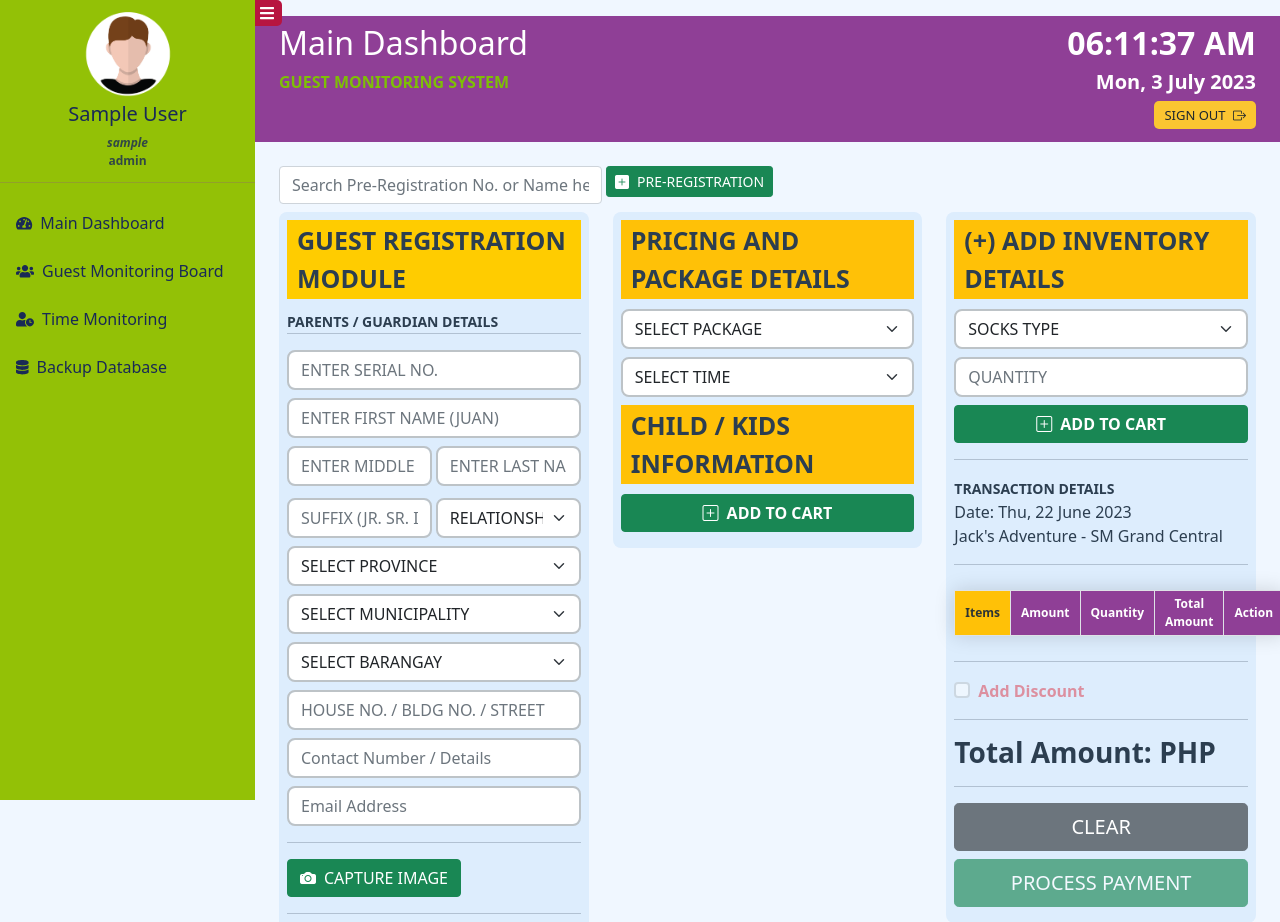
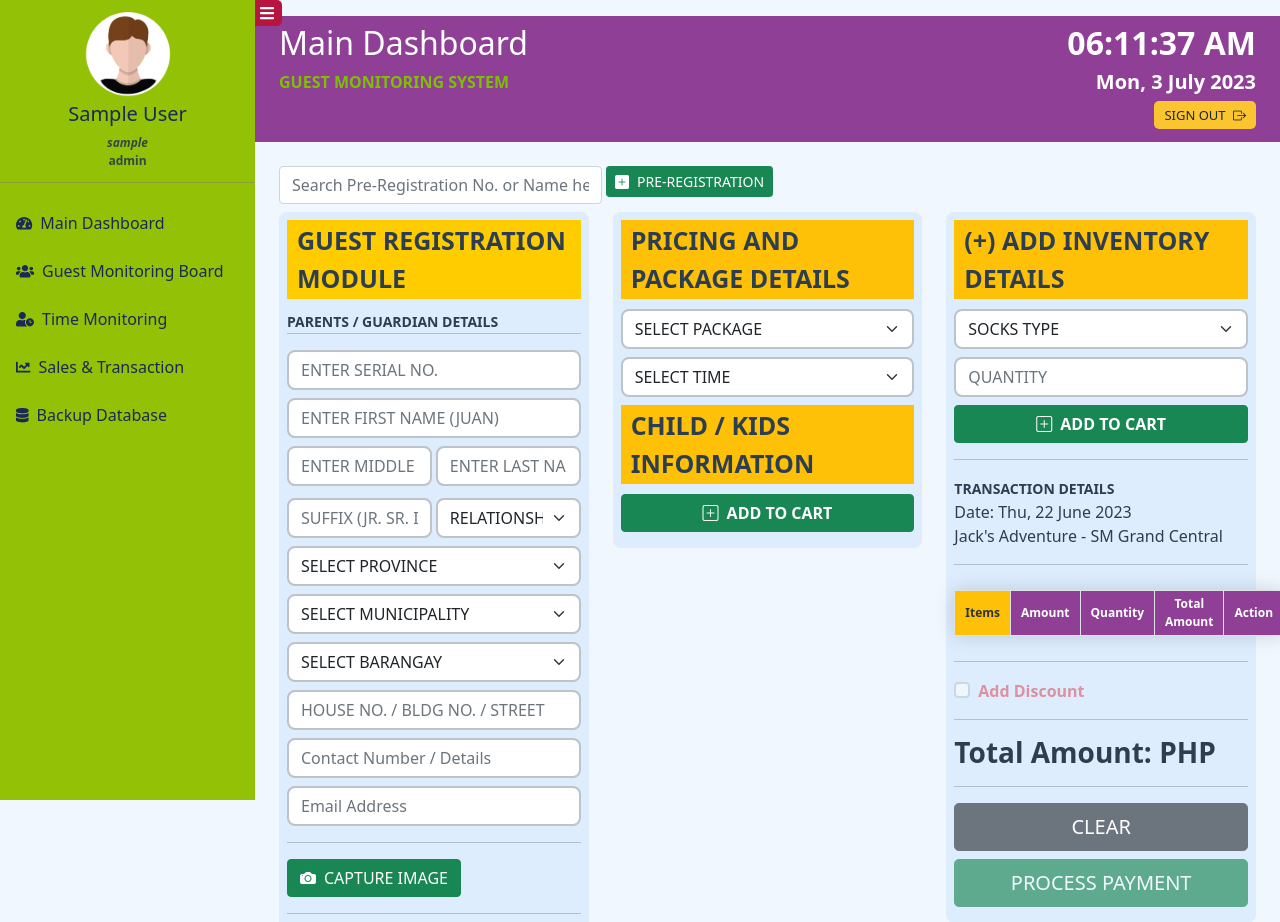
Before and after one commit to carlocano03/GuestMonitoringSystem, a CodeIgniter app: page /database/index.php/main/index in a window 1280 px wide. Shown: the top 922 px of the page. Run offline with CodeIgniter, Linux system fonts and the light colour scheme; the visitor is signed in with stand-in values (Sample User, id 1); data that the repository does not hold is empty; some libraries are stand-ins or nearby versions.

Commit message:
userhide

```diff
--- a/application/views/partials/__navbar.php
+++ b/application/views/partials/__navbar.php
@@ -86,11 +86,11 @@
                                 <div class="sb-nav-link-icon"><i class="fas fa-user-clock"></i></div>
                                 Time Monitoring
                             </a>
-                            <!-- <a class="nav-link <?= ($this->uri->segment(2) == 'sales_transaction' ? 'active' : '') ?>" href="<?= base_url('main/sales_transaction')?>">
+                           <a class="nav-link <?= ($this->uri->segment(2) == 'sales_transaction' ? 'active' : '') ?>" href="<?= base_url('main/sales_transaction')?>">
                                 <div class="sb-nav-link-icon"><i class="fas fa-chart-line"></i></div>
                                 Sales & Transaction
                             </a>
-                            <a class="nav-link <?= ($this->uri->segment(2) == 'pricing_promo' ? 'active' : '') ?>" href="<?= base_url('main/pricing_promo')?>">
+                            <!--  <a class="nav-link <?= ($this->uri->segment(2) == 'pricing_promo' ? 'active' : '') ?>" href="<?= base_url('main/pricing_promo')?>">
                                 <div class="sb-nav-link-icon"><i class="fas fa-money-check"></i></div>
                                 Pricing & Promo
                             </a>
```
